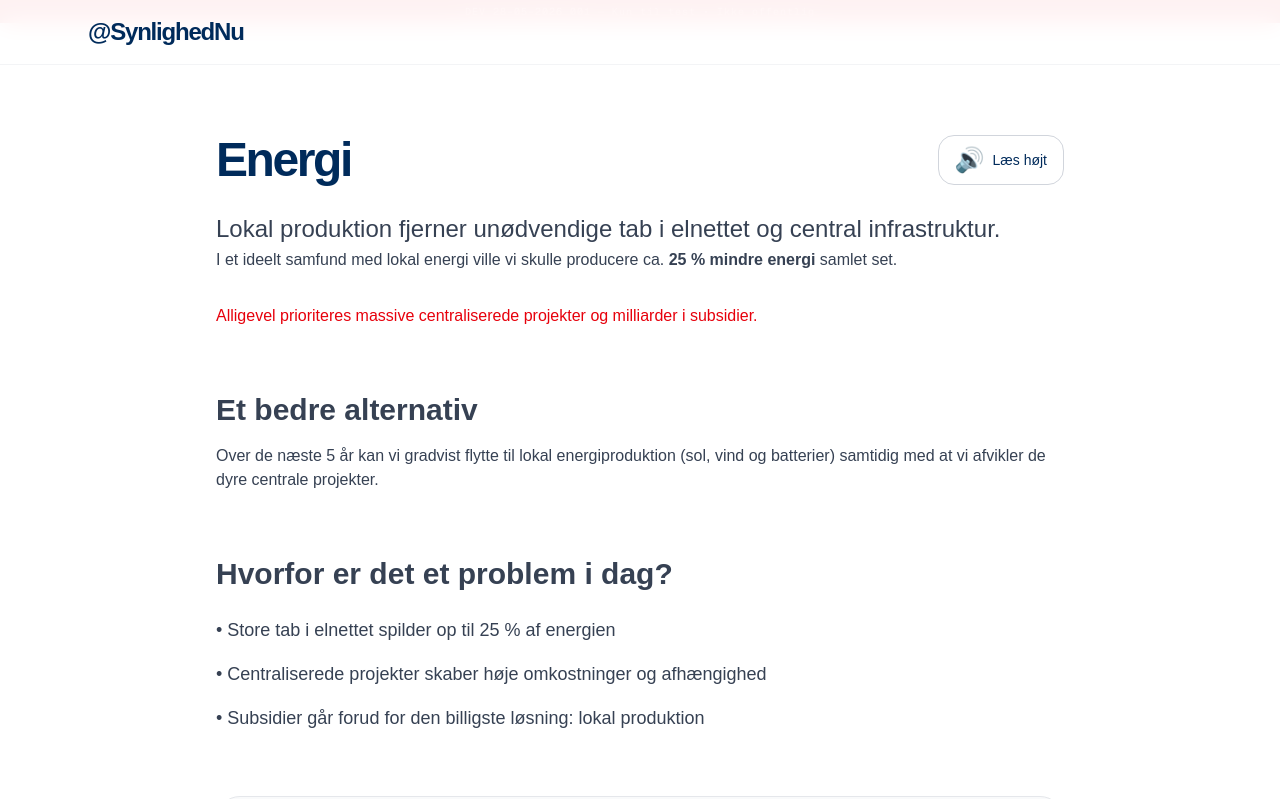
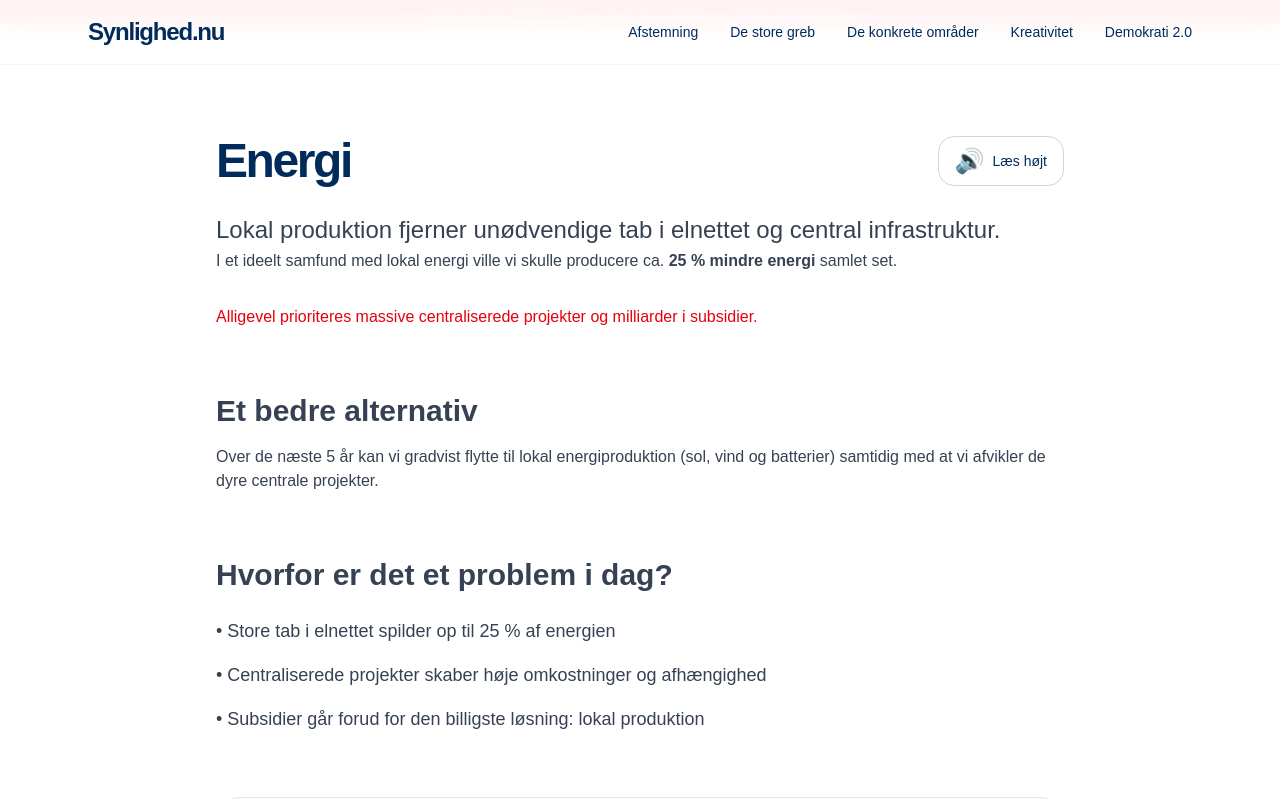
Before and after one commit to synlighed-nu/synlighed-nu-clean, a Next.js app: page /energi in a window 1280 px wide. Shown: the top 799 px of the page. Built offline with nearby package versions, Linux system fonts and the light colour scheme; no server answers.

Commit message:
Update _Nav.tsx

```diff
--- a/app/components/common/_Nav.tsx
+++ b/app/components/common/_Nav.tsx
@@ -10,7 +10,6 @@ export default function Nav({ simple = false }: NavProps) {
   const [menuOpen, setMenuOpen] = useState(false);
   const [hasAnimated, setHasAnimated] = useState(false);
 
-  // Auto-animation af burger-menu (kun på desktop)
   useEffect(() => {
     if (!hasAnimated && !simple) {
       setTimeout(() => setMenuOpen(true), 800);
@@ -21,36 +20,18 @@ export default function Nav({ simple = false }: NavProps) {
     }
   }, [hasAnimated, simple]);
 
-  // DEV vandmærke i toppen
-  const DevBanner = () => (
-    <div className="bg-red-600 text-white text-[10px] font-mono py-1 text-center tracking-widest">
-      DEV 28-05-2026 001 — Kun til test • Ikke offentlig
-    </div>
-  );
-
-  if (simple) {
-    return (
-      <>
-        <DevBanner />
-        <nav className="fixed top-0 left-0 right-0 bg-white/95 backdrop-blur-md z-50 border-b border-gray-100">
-          <div className="max-w-6xl mx-auto px-6 h-16 flex items-center">
-            <a href="/" className="text-2xl font-semibold tracking-tighter text-[#002B5B]">
-              @SynlighedNu
-            </a>
-          </div>
-        </nav>
-      </>
-    );
-  }
-
   return (
     <>
-      <DevBanner />
+      {/* DEV BANNER – placeret lige under navigationen */}
+      <div className="bg-red-600 text-white text-xs font-mono py-1 text-center tracking-widest z-50">
+        DEV 28-05-2026 001 — Kun til test • Ikke offentlig
+      </div>
+
       <nav className="fixed top-0 left-0 right-0 bg-white/95 backdrop-blur-md z-50 border-b border-gray-100">
-        {/* resten af din navigation her (den gamle kode) */}
         <div className="max-w-6xl mx-auto px-6 flex items-center justify-between h-16">
           <div className="font-semibold text-2xl tracking-tighter">Synlighed.nu</div>
 
+          {/* Desktop menu */}
           <div className="hidden md:flex items-center gap-8 text-sm font-medium">
             <a href="#afstemning" className="hover:text-[#002B5B]/80 transition">Afstemning</a>
             <a href="#de-store-greb" className="hover:text-[#002B5B]/80 transition">De store greb</a>
@@ -59,7 +40,7 @@ export default function Nav({ simple = false }: NavProps) {
             <a href="/demokrati-2-0" className="hover:text-[#002B5B]/80 transition">Demokrati 2.0</a>
           </div>
 
-          {/* Burger menu til mobil */}
+          {/* Mobil burger */}
           <button
             onClick={() => setMenuOpen(!menuOpen)}
             className="md:hidden text-3xl text-[#E30613]"
```
